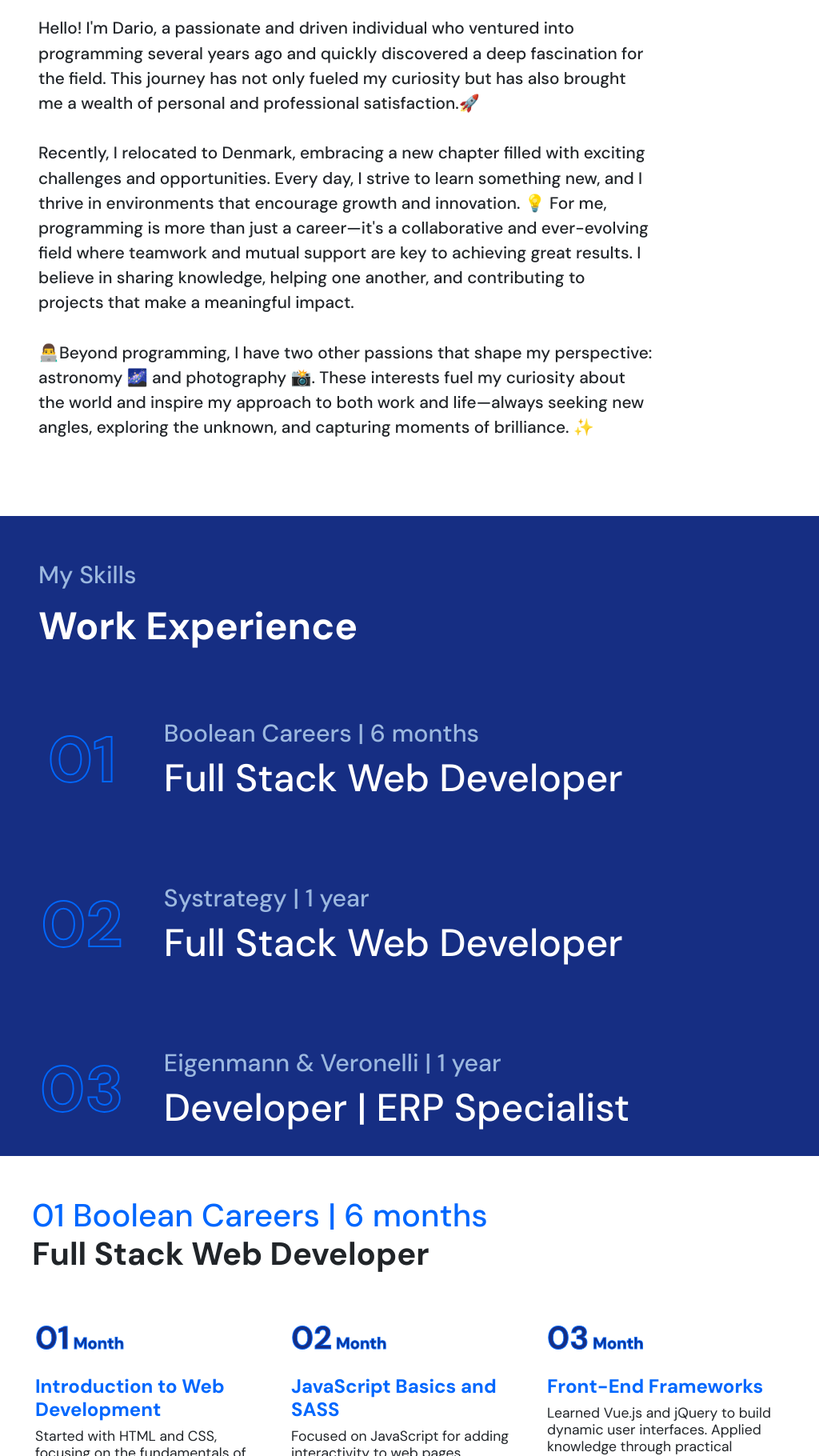
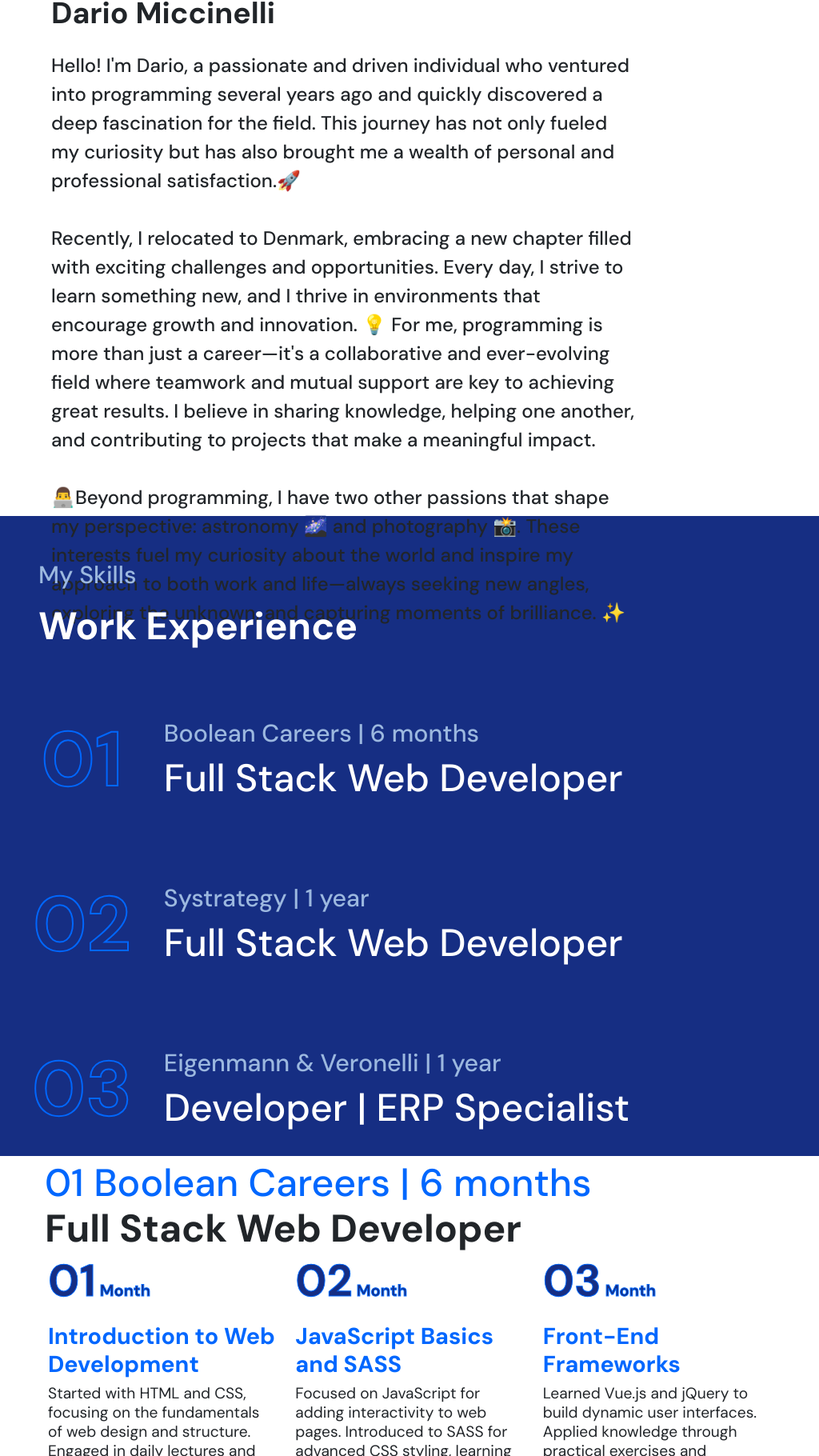
Before and after one commit to Dario-Miccinelli/React-portfolio-website, a React (Create React App) app: page / in a window 1024 px wide. Shown: the part 971-2791 px from the top of the page at 80% size. Built offline with nearby package versions, Linux system fonts and the light colour scheme.

Commit message:
Fix Img, Responsive

```diff
--- a/src/App.css
+++ b/src/App.css
@@ -255,7 +255,7 @@
 
 }
 
-@media only screen and (min-width: 768px) and (max-width: 1200px) {
+@media only screen and (min-width: 768px) and (max-width: 1700px) {
 
 
   #Title-Header {
@@ -458,7 +458,8 @@
 
 }
 
-@media only screen and (min-width: 1024px) and (max-width: 1200px) {
+@media only screen and (min-width: 1024px) and (max-width: 1700px) {
+
 
 
   .PersonalImage {
@@ -475,15 +476,15 @@
   }
 
   .FontAwesomeIcon {
-    font-size: 1.8rem;
+    font-size: 2rem;
   }
 
   #AboutMeText {
-    padding: 0px !important;
+    padding: 1rem!important;
   }
 
   #AboutMeText p {
-    font-size: 1.3rem !important;
+    font-size: 1.5rem !important;
   }
 
   .titleHeaderDiv,
@@ -495,18 +496,8 @@
 
 
   /* experience work */
-
-  #sectSkillsWorkExperience div {
-    padding: 0px;
-    margin: 1rem 0rem !important;
-    width: 100% !important;
-  }
-
   #sectSkillsWorkExperience .DevTextHeader {
-    font-size: 5rem;
-    display: flex;
-    align-items: center;
-    justify-content: center;
+    font-size: 6rem;
   }
 
   #sectSkillsWorkExperience h1,
@@ -515,134 +506,74 @@
   }
 
   #Boolean>div.ms-5>h1 {
-    padding: 0px !important;
-    margin: 0rem !important;
-    font-size: 2.5rem;
+    font-size: 3rem !important;
   }
 
   #Systrategy>div.ms-5>h1 {
-    font-size: 2.5rem !important;
-    padding: 0px !important;
-    margin: 0rem !important;
+    font-size: 3rem !important;
   }
 
   #EV>div.ms-5>h1 {
-    font-size: 2.5rem !important;
-    padding: 0px !important;
-    margin: 0rem !important;
+    font-size: 3rem !important;
   }
 
   #Boolean>div.container>div {
-    font-size: 1.1rem;
+    font-size: 1.2rem;
   }
 
   #Systrategy>div.container>div {
-    font-size: 1.1rem;
+    font-size: 1.2rem;
   }
 
   #EV>div.container>div {
-    font-size: 1.1rem;
+    font-size: 1.2rem;
   }
 
 
   #Boolean>div.container>div>div>div>h1,
   h3 {
-    font-size: 2.5rem;
-    margin-bottom: 0.5rem !important;
+    font-size: 3.5rem;
   }
 
   #Systrategy>div.container>div>div>div>h1,
   h3 {
-    font-size: 2.5rem;
-    margin-bottom: 0.5rem !important;
+    font-size: 3.5rem;
   }
 
   #EV>div.container>div>div>div>h1,
   h3 {
-    font-size: 2.5rem;
-    margin-bottom: 0.5rem !important;
-  }
-
-
-  .experience .DevTextHeader::after {
-    margin-left: 5px;
-  }
-
-  #Systrategy .DevTextHeader::after {
-    margin-left: 7px;
-  }
-
-  #EV .DevTextHeader::after {
-    margin-left: 7px;
-  }
-
-  .experience .DevTextHeader {
-    -webkit-text-stroke: 1px #0067FE;
-    -webkit-text-fill-color: #162E83;
-  }
-
-  #Systrategy .DevTextHeader {
-    -webkit-text-stroke: 1px #0067FE;
-    -webkit-text-fill-color: #162E83;
-  }
-
-  #EV .DevTextHeader {
-    -webkit-text-stroke: 1px #0067FE;
-    -webkit-text-fill-color: #162E83;
+    font-size: 3.5rem;
   }
 
 
   .experience .colorLightBlue {
-    font-size: 1.5rem;
+    font-size: 1.8rem;
   }
 
   #Boolean,
   #Systrategy,
   #EV {
-    margin: 0px 2rem;
-    line-height: 1.3rem;
+    margin: 0px 3rem;
+    line-height: 1.5rem;
   }
 
 
-  #Boolean .experienceTitle {
-    margin: 0rem 0.5rem !important;
+  #sectionFooter .DevTextHeader,
+  .colorLightBlue {
+    font-size: 4.5rem;
   }
 
-  #Systrategy .experienceTitle {
-    margin: 0rem 0.5rem !important;
-  }
-
-  #EV .experienceTitle {
-    margin: 0rem 0.5rem !important;
-  }
-
-  .headerLink {
-    display: none;
-  }
-
-  #sectionFooter .DevTextHeader,
-  .colorLightBlue {
-    font-size: 3rem;
-  }
-
-  .footerFooterDiv {
-    display: flex;
-    flex-direction: column;
-    gap: 2rem;
-  }
-
-  #contactContainer {
-    width: 20% !important;
-  }
-
-  #contactContainerHeader {
-    width: 20% !important;
-  }
 
   #root>div>header>div {
-    margin: 2rem 1.5rem;
+    margin: 3rem 5.5rem;
   }
 
 
 
 }
+
+@media only screen and (min-width: 1700px) and (max-width: 1800px) {
+.ImgAboutMe {
+  display: none;
+}
+}
--- a/src/App.js
+++ b/src/App.js
@@ -7,6 +7,7 @@
 import { faEnvelope } from '@fortawesome/free-solid-svg-icons';
 import { faLocationDot } from '@fortawesome/free-solid-svg-icons';
 import { faPhone } from '@fortawesome/free-solid-svg-icons';
+import PersonalPicture from './assets/PersonalPicture.png'
 
 function App() {
   return (
@@ -18,13 +19,13 @@
           <div className="d-flex titleHeaderDiv">
             <h1 id="Title-Header" className='Title-Header w-75'>Hej, I’m <br></br> &lt;Dario Miccinelli /&gt; </h1>
 
-            <h4 id='basedInAarhus' className='w-25'> <FontAwesomeIcon icon={faLocationDot} size="1x" className=''/> Based in Aarhus</h4>
+            <h4 id='basedInAarhus' className='w-25'> <FontAwesomeIcon icon={faLocationDot} size="1x" className='' /> Based in Aarhus</h4>
           </div>
 
 
           <div className='d-flex align-items-end headerFooterDiv'>
             <div id='contactContainerHeader' className="d-flex flex-column gap-3 w-25">
-              <div  className='d-flex gap-3'>
+              <div className='d-flex gap-3'>
 
                 <a href="tel:+45 91738559" className="text-decoration-none text-white" target="_blank" rel="noopener noreferrer">
                   <FontAwesomeIcon icon={faPhone} size="2x" className='FontAwesomeIcon' /></a>
@@ -52,7 +53,7 @@
 
       {/* About Me Section */}
       <section className="vh-100 d-flex">
-        <div  id="about-me" className="d-flex">
+        <div id="about-me" className="d-flex">
 
           <div className='w-75 p-5 m-5' id='AboutMeText'>
             <h2 className="fw-bold mb-3 colorLightBlue">About me</h2>
@@ -63,7 +64,7 @@
           </div>
 
           <div className='PersonalImage'>
-            <img className='ImgAboutMe' src='./assets/PersonalPicture.png' alt='Dario Miccinelli pic'></img>
+            <img className='ImgAboutMe' src={PersonalPicture} alt='Dario Miccinelli pic' />
           </div>
 
         </div>
```
